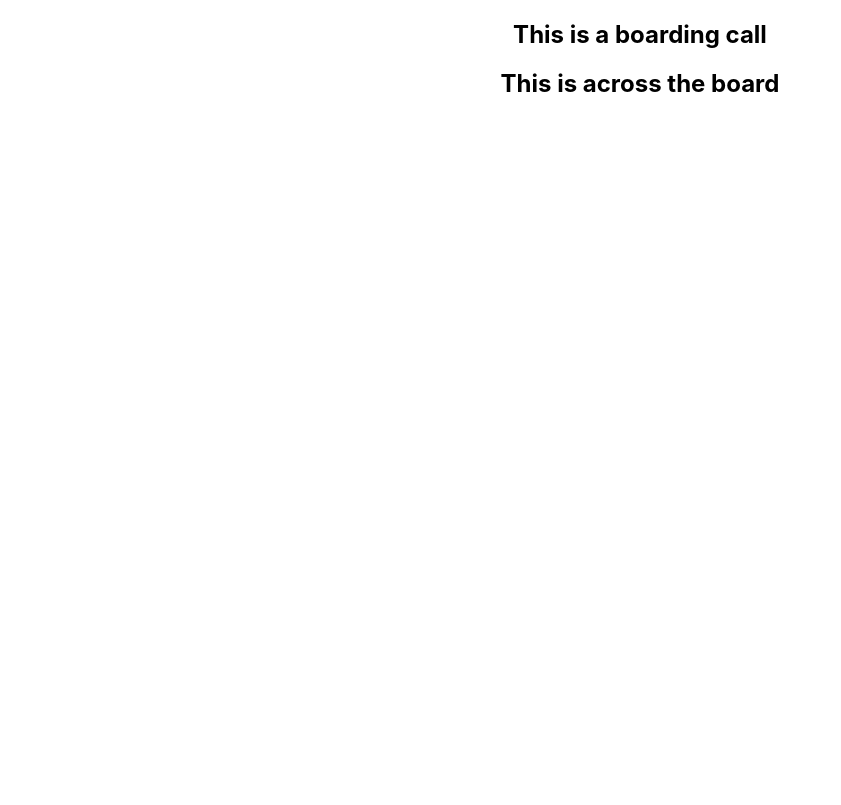
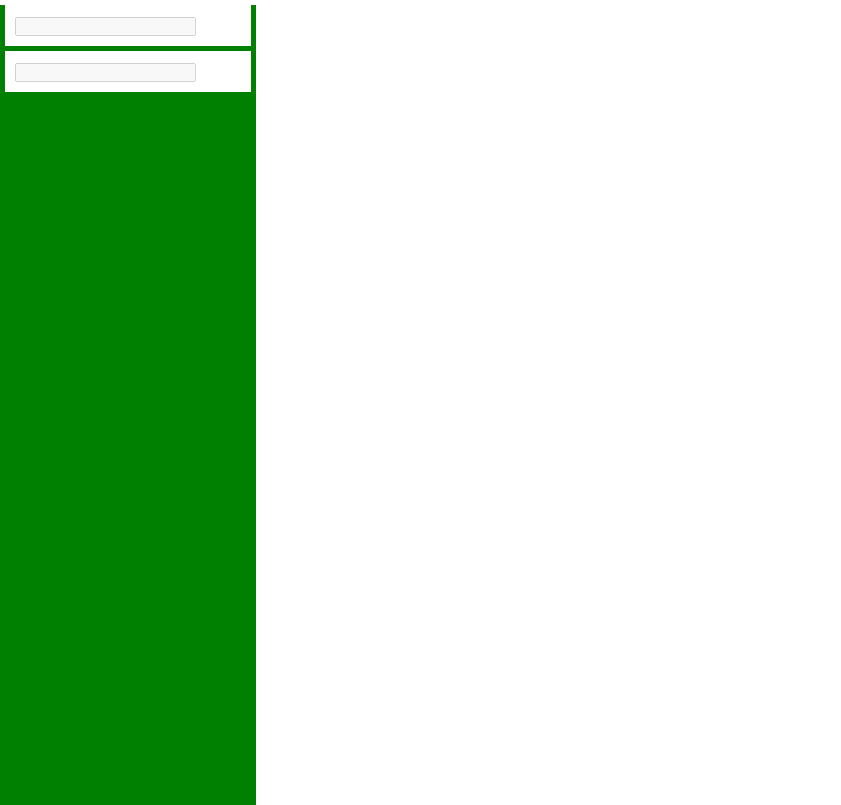
Before and after one commit to LeionTamer/tags-swimlane-js, a React (Create React App) app: page / in a window 1280 px wide. Shown: the whole page, without its empty margins (0-841 px from the left). Built offline with nearby package versions, Linux system fonts and the light colour scheme.

Commit message:
Updated README and added onBlur

```diff
--- a/src/App.css
+++ b/src/App.css
@@ -1,38 +1,4 @@
-.App {
-  text-align: center;
+* {
+  margin: 0;
+  padding: 0;
 }
-
-.App-logo {
-  height: 40vmin;
-  pointer-events: none;
-}
-
-@media (prefers-reduced-motion: no-preference) {
-  .App-logo {
-    animation: App-logo-spin infinite 20s linear;
-  }
-}
-
-.App-header {
-  background-color: #282c34;
-  min-height: 100vh;
-  display: flex;
-  flex-direction: column;
-  align-items: center;
-  justify-content: center;
-  font-size: calc(10px + 2vmin);
-  color: white;
-}
-
-.App-link {
-  color: #61dafb;
-}
-
-@keyframes App-logo-spin {
-  from {
-    transform: rotate(0deg);
-  }
-  to {
-    transform: rotate(360deg);
-  }
-}
--- a/src/App.js
+++ b/src/App.js
@@ -4,7 +4,6 @@ import Board from './components/Board';
 function App() {
   return (
     <div className="App">
-      <h2>This is a boarding call</h2>
       <Board />
     </div>
   );
--- a/src/components/Board.jsx
+++ b/src/components/Board.jsx
@@ -1,9 +1,26 @@
-import React from 'react'
+import React, { useReducer, useState } from 'react'
+import Card from './Card'
+
+const BOARD_STYLES = {
+  height: '100vh',
+  width: '256px',
+  backgroundColor: 'green'
+}
 
 export default function Board() {
+  const [cardList, dispatch] = useReducer((state, action) => {
+    switch (action.type) {
+      default:
+        return state
+    }
+  }, [
+    { id: 1, text: 'Hello' },
+    { id: 2, text: 'World' }
+  ])
+
   return (
-    <div>
-      <h2>This is across the board</h2>
+    <div style={BOARD_STYLES}>
+      {cardList.map((item, index) => (<Card key={index} id={item.id} text={item.text} dispatch={dispatch} />))}
     </div>
   )
 }
--- /dev/null
+++ b/src/components/Card.jsx
@@ -0,0 +1,42 @@
+import React, { useState } from 'react'
+
+const CARD_STYLES = {
+  minHeight: '20px',
+  padding: '10px',
+  margin: '5px',
+  backgroundColor: 'white'
+}
+
+export default function Card({ id, text, draggable = true, dispatch }) {
+  const [tagText, setTagText] = useState('')
+  const [disabled, setDisabled] = useState(true)
+
+  const handleDoubleClick = () => {
+    setDisabled(false)
+  }
+  const handleKeyDown = (event) => {
+    if (event.key === 'Enter') {
+      setDisabled(!disabled)
+    }
+    if (event.key === 'Delete' && disabled) {
+      setTagText('')
+    }
+  }
+
+  return (
+    <div
+      style={CARD_STYLES}
+      draggable={draggable}
+      onDoubleClick={handleDoubleClick}
+      onKeyDown={handleKeyDown}
+    >
+      <input
+        type="text"
+        value={tagText}
+        onChange={e => setTagText(e.target.value)}
+        onFocus={e => { console.log(`focused on ${id}`) }}
+        onBlur={e => { console.log(`blurred on ${id}`) }}
+        disabled={disabled} />
+    </div>
+  )
+}
```
Also changed, not shown: 1 other file (tests, documents, lock files or other folders).
